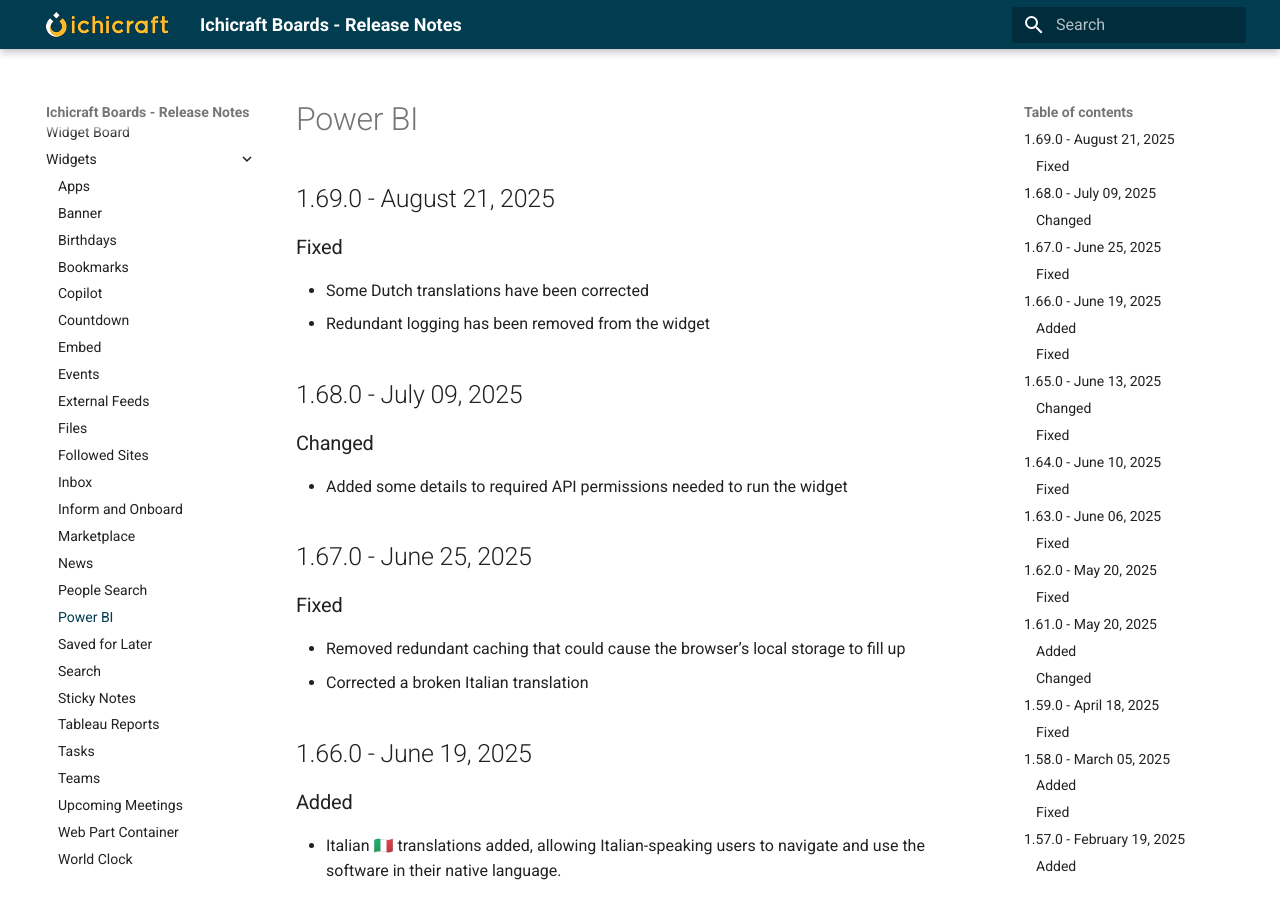
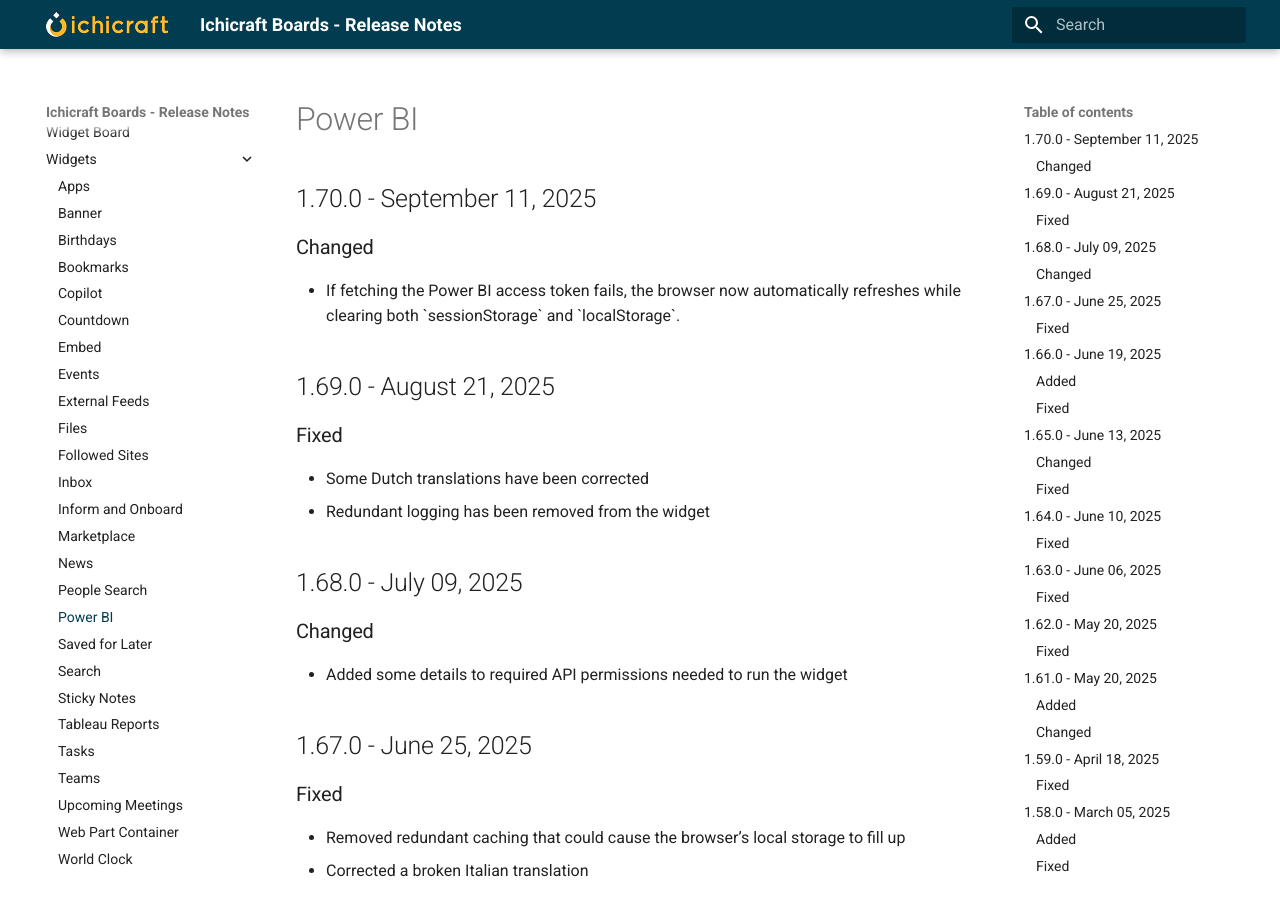
Before and after one commit to ichicraft/widgets-docs, an MkDocs documentation site: the page built from docs/Widgets/Power BI.md, in a window 1280 px wide and 900 px high. Built offline with MkDocs 1.6.1 and Material for MkDocs 9.7.7, drawn with Linux system fonts in a browser that asks for light colours.

```diff
--- a/docs/Widgets/Power BI.md
+++ b/docs/Widgets/Power BI.md
@@ -1,3 +1,8 @@
+## 1.70.0 - September 11, 2025
+
+### Changed
+- If fetching the Power BI access token fails, the browser now automatically refreshes while clearing both &#x60;sessionStorage&#x60; and &#x60;localStorage&#x60;.
+
 ## 1.69.0 - August 21, 2025
 
 ### Fixed
```
Also changed, not shown: docs/Release-notes-(consolidated).md (+5 -0 lines).
